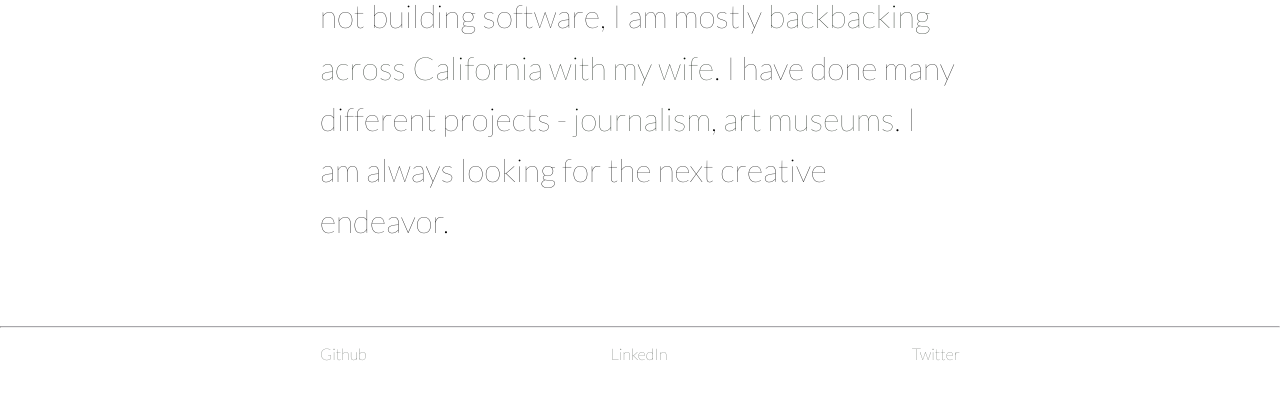
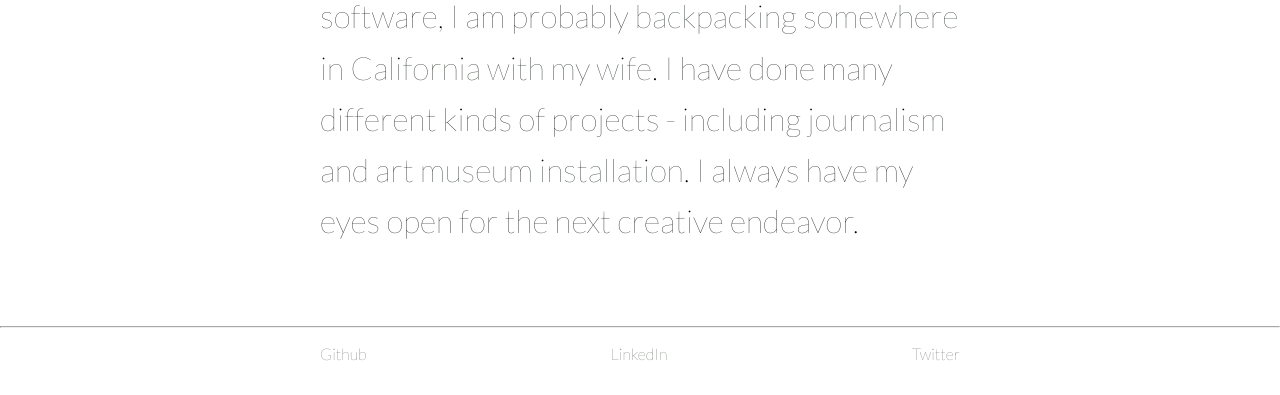
Before and after one commit to imorrison/imorrison.github.io, a plain HTML site: page index.html in a window 1280 px wide. Shown: the part 736-1131 px from the top of the page. Drawn offline with Linux system fonts and the light colour scheme.

Commit message:
Update 2016-04-20T03:08:20.901Z

```diff
--- a/index.html
+++ b/index.html
@@ -127,10 +127,10 @@
         </header>
     </section>
     <section class="mid-section">
-        <p>I am building single page applications at <a href="//symphony.com" target="_blank">Symphony Secure Communications</a>.
-        When I am not building software, I am mostly <a href="//vsco.co/diannamertz/journal/eighteen-days-in-the-sierra" target="_blank">backbacking across California with my wife</a>. I have
-        done many different projects - <a href="//www.pbs.org/wgbh/pages/frontline/tehranbureau/2010/02/an-iranian-civil-rights-movement.html" target="_blank">journalism</a>,
-        <a href="//youtu.be/-vTy7Whh7Nw" target="_blank">art museums</a>. I am always looking for the next creative endeavor.</p>
+        <p>I build single-page applications at <a href="//symphony.com" target="_blank">Symphony Secure Communications</a>.
+        When I am not building software, I am probably <a href="//vsco.co/diannamertz/journal/eighteen-days-in-the-sierra" target="_blank">backpacking somewhere in California with my wife</a>. I have
+        done many different kinds of projects - including <a href="//www.pbs.org/wgbh/pages/frontline/tehranbureau/2010/02/an-iranian-civil-rights-movement.html" target="_blank">journalism</a>
+        and <a href="//youtu.be/-vTy7Whh7Nw" target="_blank">art museum installation</a>. I always have my eyes open for the next creative endeavor.</p>
     </section>
     <hr>
     <footer>
```
